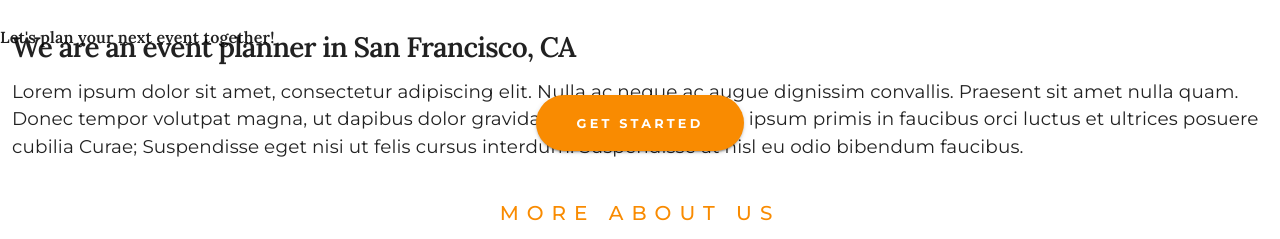
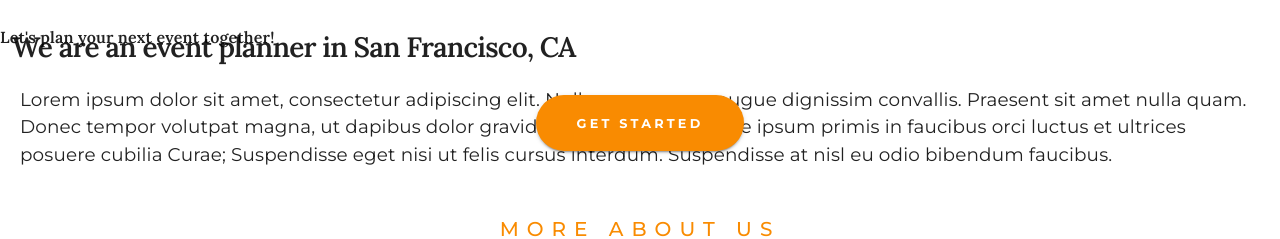
Before and after one commit to chukalicious/event-planning-landing, a React (Create React App) app: page / in a window 1280 px wide. Shown: the part 407-646 px from the top of the page. Built offline with nearby package versions, Linux system fonts and the light colour scheme.

Commit message:
implemented styles for md size screen

```diff
--- a/src/components/About.js
+++ b/src/components/About.js
@@ -19,6 +19,9 @@ const About = () => {
         sx={{
           display: "flex",
           flexDirection: "column",
+          [theme.breakpoints.down("md")]: {
+            p: "1.5rem 2.35rem",
+          },
         }}
       >
         <Typography
@@ -31,11 +34,23 @@ const About = () => {
             fontWeight: "bold",
             lineHeight: "1.80rem",
             letterSpacing: "-.05rem",
+            [theme.breakpoints.down("md")]: {
+              fontSize: "2rem",
+            },
           }}
         >
           We are an event planner in San Francisco, CA
         </Typography>
-        <Typography sx={{ p: ".5rem .75rem", fontSize: "1.15rem", mb: "1rem" }}>
+        <Typography
+          sx={{
+            p: "1rem 1.25rem",
+            fontSize: "1.15rem",
+            mb: "1rem",
+            [theme.breakpoints.down("md")]: {
+              p: "1rem 1.25rem",
+            },
+          }}
+        >
           Lorem ipsum dolor sit amet, consectetur adipiscing elit. Nulla ac
           neque ac augue dignissim convallis. Praesent sit amet nulla quam.
           Donec tempor volutpat magna, ut dapibus dolor gravida nec. Vestibulum
```
